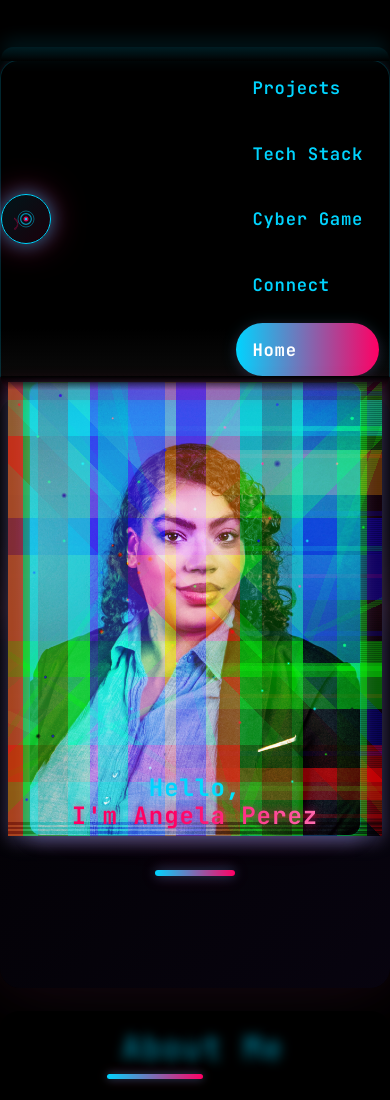
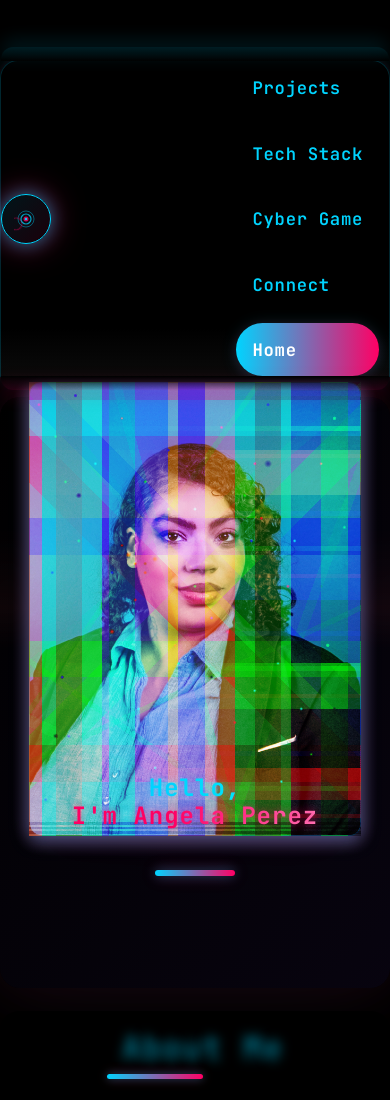
Before and after one commit to anperez2217/PortfolioAngelaPerez, a website: page Index.html in a window 390 px wide. Shown: the top 1100 px of the page. Drawn offline with Linux system fonts and the light colour scheme.

Commit message:
MOIBILE F

```diff
--- a/style.css
+++ b/style.css
@@ -185,17 +185,6 @@
         box-shadow: 0 2px 12px #00D4FF55, 0 2px 12px #FF006455 !important; /* Simplified shadow */
         font-weight: bold !important;
       }
-            /* Universal mobile section spacing and stacking fix */
-            .hero-content, .about-summary > div, .featured-section > div, .introduction > div, .projects-showcase > div, .techstack-page > div, .professional-page > div {
-              display: flex !important;
-              flex-direction: column !important;
-              align-items: center !important;
-              gap: 32px !important;
-              width: 100% !important;
-              max-width: 100vw !important;
-              margin: 0 auto !important;
-              position: relative !important;
-            }
             /* Add extra margin between stacked sections */
             .hero, .about-summary, .featured-section, .introduction, .projects-showcase, .techstack-page, .professional-page, .fade-section {
               margin-bottom: 2.2rem !important;
@@ -311,6 +300,8 @@
     body.home-page .parallax-bg, body.home-page .parallax-layer {
       filter: none !important;
       opacity: 0.5 !important; /* Reduce background intensity to help text stand out */
+       filter: none !important;
+       opacity: 0.5 !important; /* Reduce background intensity to help text stand out */
     }
     /* --- END MOBILE VISUAL ENHANCEMENTS --- */
   header.sticky[style] {
```
